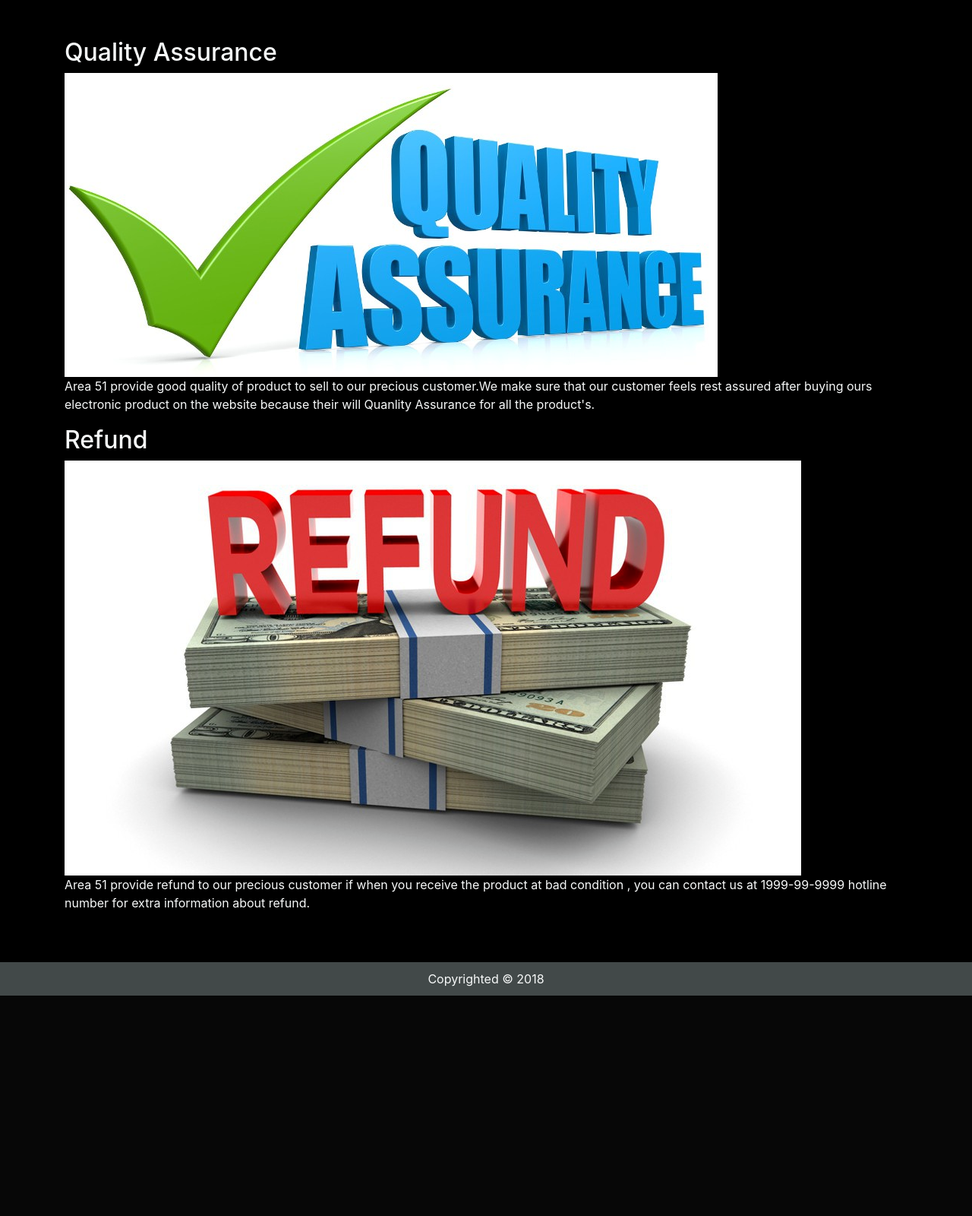
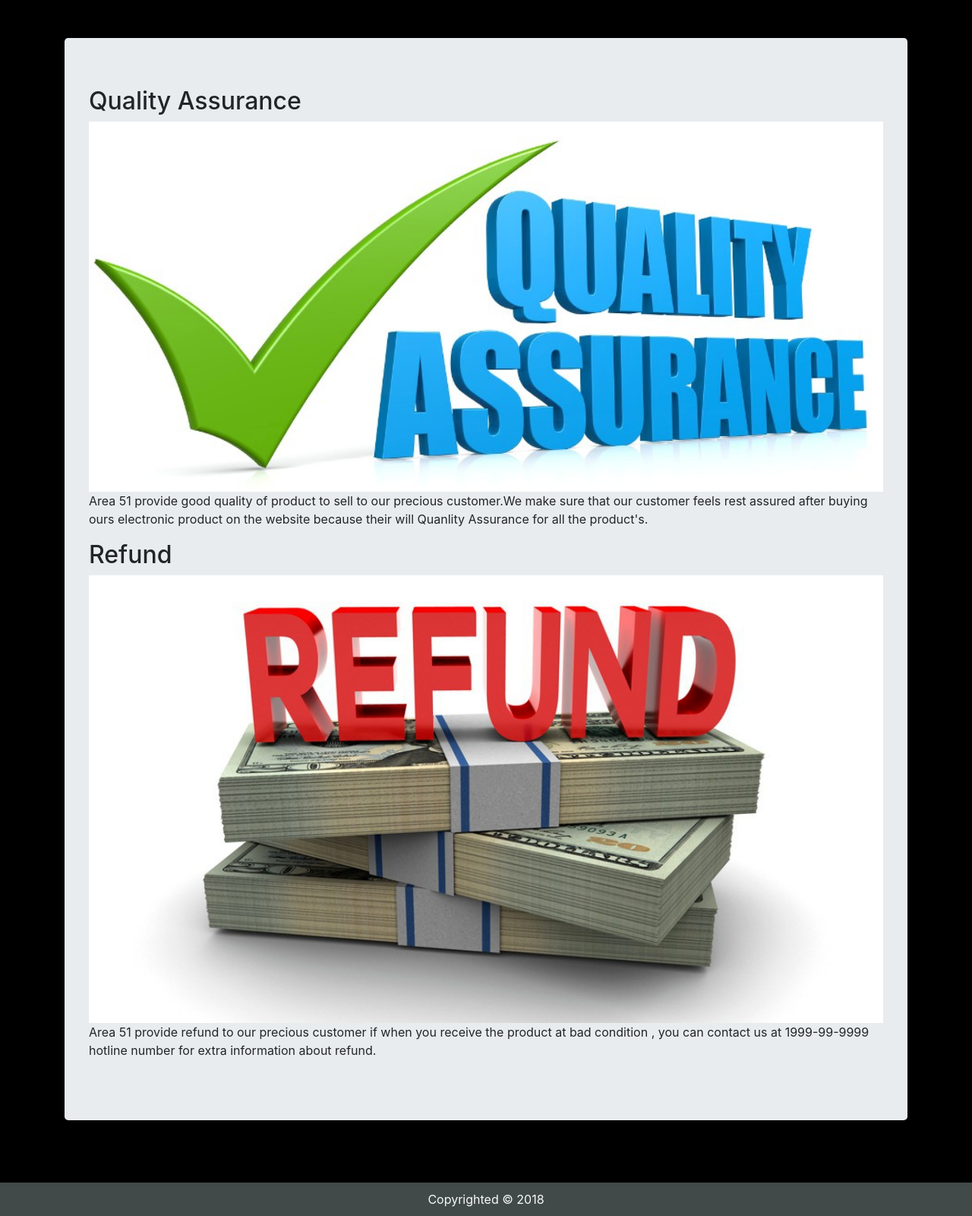
Before and after one commit to Nchen118/Area51, a PHP site: page /support.php in a window 1280 px wide. Shown: the part 114-1714 px from the top of the page at 76% size. Before the commit the page ends 1424 px from the top, so only its background shows below. Run offline with PHP 8.4, Linux system fonts and the light colour scheme; some libraries are stand-ins or nearby versions; some web fonts are replaced.

Commit message:
css fix and php update

```diff
--- a/cart.php
+++ b/cart.php
@@ -1,6 +1,9 @@
 <?php
 include 'configLibrary.php';
 
+if ($page->user && $page->user->is_admin) {
+    $page->redirect('/');
+}
 // POST request ----------------------------------------------------------------
 if ($page->is_post()) {
     // TODO
--- a/checkout.php
+++ b/checkout.php
@@ -22,6 +22,9 @@ $states = array(
 $pdo = $page->pdo();
 
 $ids = $cart->ids();
+if (!$ids) {
+    $page->redirect("/");
+}
 $in = '(' . str_repeat('?,', count($ids)) . '1)';
 $pdo = $page->pdo();
 $stm = $pdo->prepare("SELECT * FROM product WHERE id IN $in");
--- a/configLibrary.php
+++ b/configLibrary.php
@@ -137,7 +137,7 @@ class Page {
 
     public function unauthorize() {
         if ($this->user) {
-            $this->redirect('/index.php');
+            $this->redirect('/');
         }
     }
 
--- a/restore_database.php
+++ b/restore_database.php
@@ -1,5 +1,6 @@
 <?php
 include 'configLibrary.php';
+$page->authorize('admin');
 
 if ($page->is_post()) {
     $sql = file_get_contents('area_51.sql');
--- a/support.php
+++ b/support.php
@@ -3,24 +3,19 @@ include 'configLibrary.php';
 $page->title = 'Support';
 $page->header();
 ?>
-<h2>Quality Assurance</h2><img src="img/qa.png">
+<div class="jumbotron text-body">
+    <h2>Quality Assurance</h2>
+    <img src="img/qa.png" width="100%">
     <p>Area 51 provide good quality of product to sell to our precious customer.We make sure that our customer feels rest assured after buying
         ours electronic product on the  website because their will  Quanlity Assurance for all the product's.
     </p>
-<h2>Refund</h2><img src="img/T-mobile-refund-970x546.png">
+    <h2>Refund</h2>
+    <img src="img/T-mobile-refund-970x546.png" width="100%">
     <p>
         Area 51 provide refund to our precious customer if when you receive the product at bad condition , you can
         contact us at 1999-99-9999 hotline number for extra information about refund.
     </p>
-
-
-
-
-
-
-
-
+</div>
 <?php
-
 $page->footer();
 ?>
```
Lines whose indentation alone changed are shown as unchanged.
